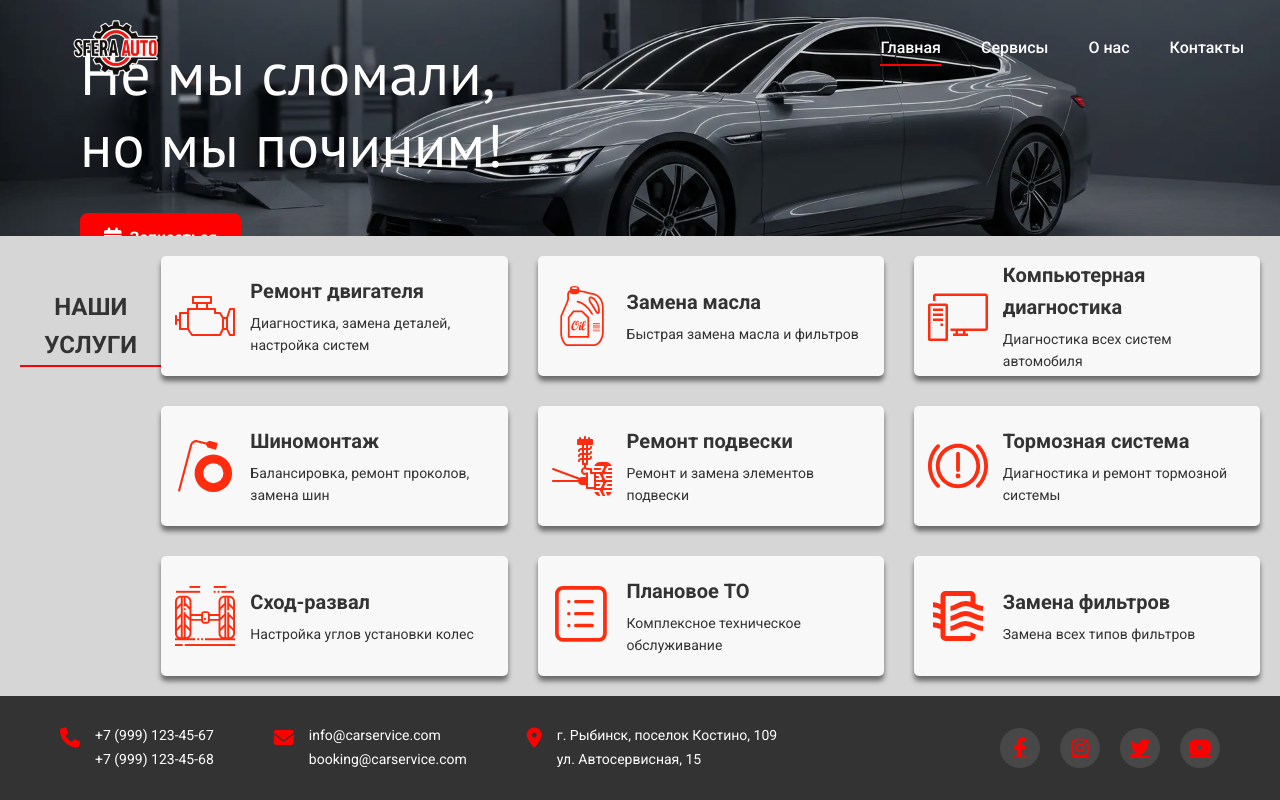
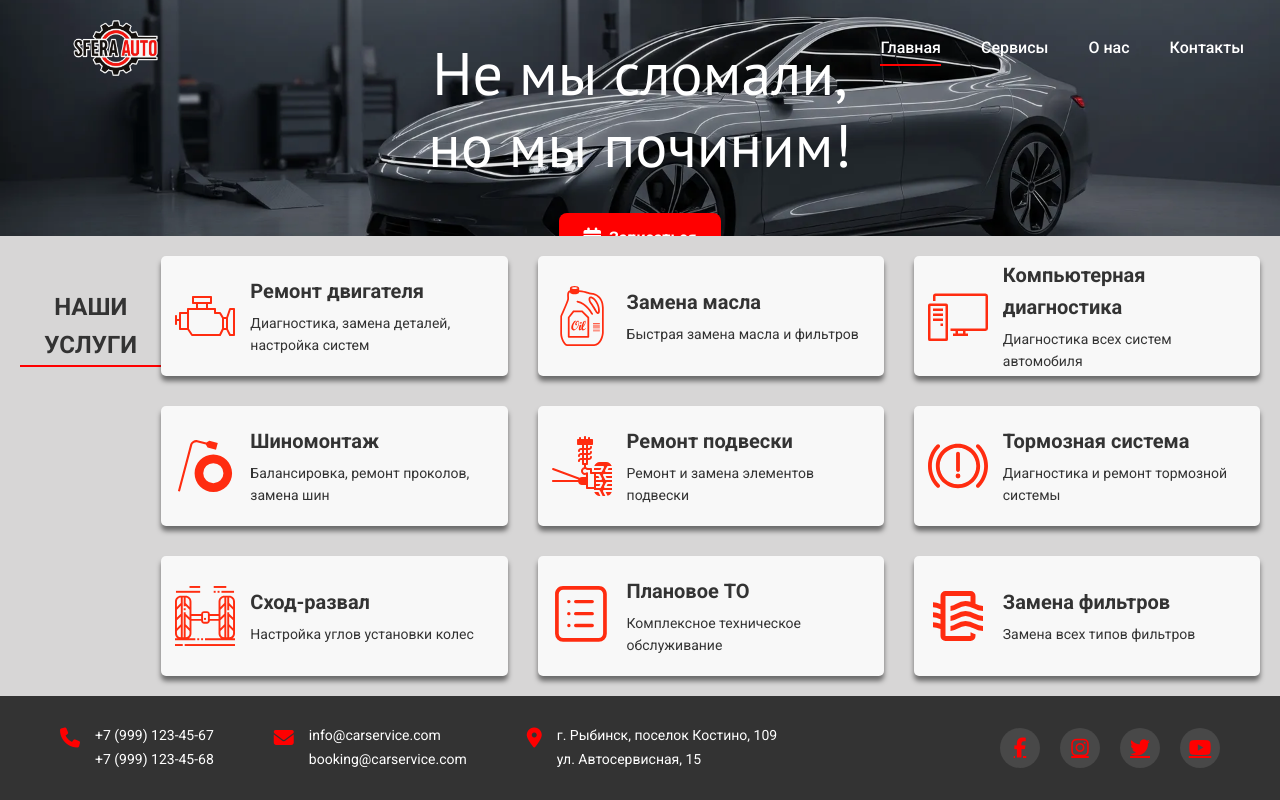
Before and after one commit to aeryomin/autobrother, a Next.js app: page / in a window 1280 px wide. Built offline with nearby package versions, Linux system fonts and the light colour scheme.

Commit message:
align hiro slogan

```diff
--- a/app/components/Hero/Hero.module.css
+++ b/app/components/Hero/Hero.module.css
@@ -59,9 +59,9 @@
   box-sizing: border-box;
   display: flex;
   flex-direction: column;
-  align-items: flex-start;
+  align-items: center;
   justify-content: center;
-  margin-left: 5rem;
+  margin-left: 0;
 }
 
 .title {
@@ -69,7 +69,7 @@
   font-weight: 400;
   margin-bottom: 2rem;
   line-height: 1.2;
-  text-align: left;
+  text-align: center;
   font-family: var(--font-pt-sans);
   width: 100%;
   box-sizing: border-box;
@@ -109,7 +109,7 @@
 .buttons {
   display: flex;
   gap: 1rem;
-  justify-content: left;
+  justify-content: center;
   width: 50%;
   flex-wrap: wrap;
   margin-bottom: 2rem;
```
